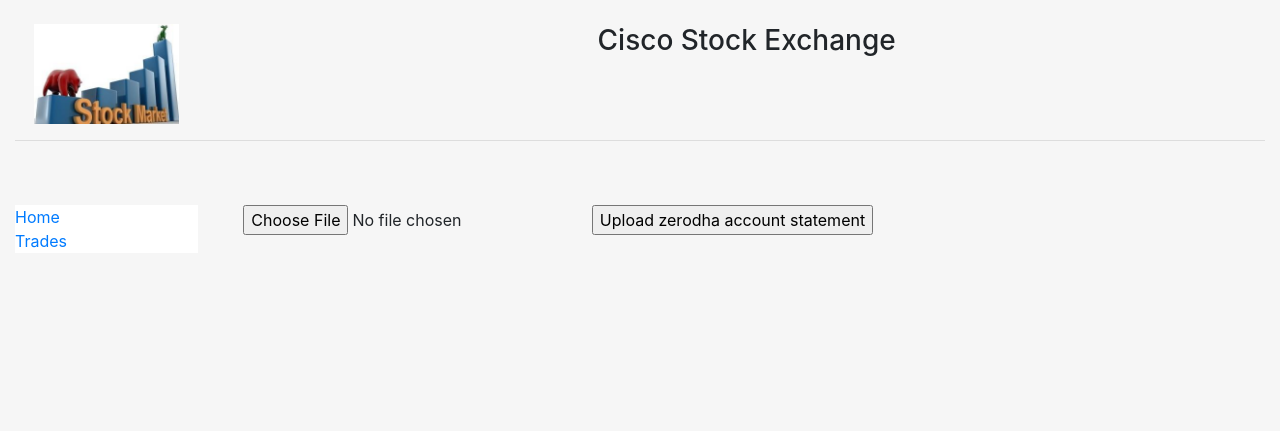
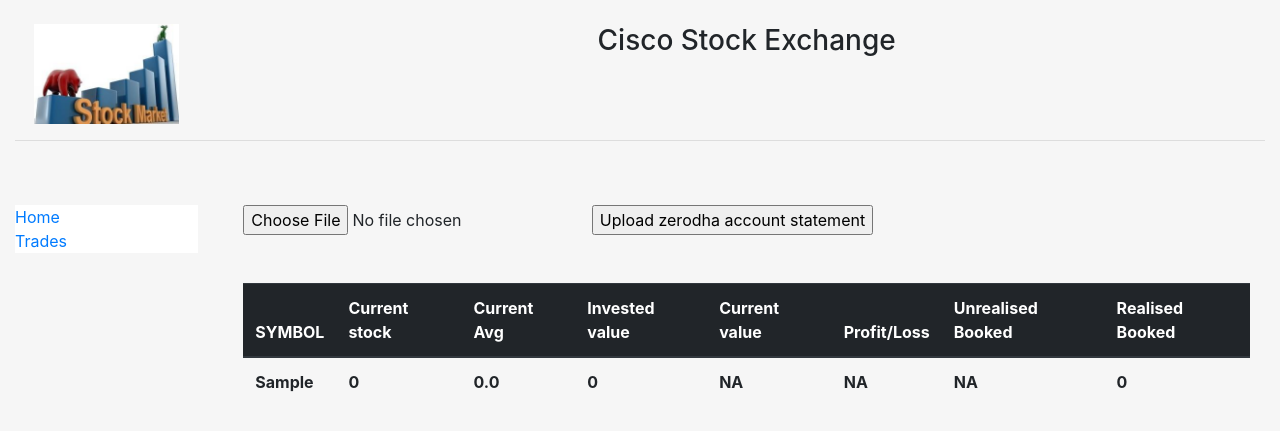
Before and after one commit to agrawalbansal88/first_django, a Django app: page / in a window 1280 px wide. Shown: the top 431 px of the page. Run offline with Django 3.2, Linux system fonts and the light colour scheme; tables that the repository leaves empty hold one stand-in row (values such as "Sample post"); lists and menus that the app fills with data are empty; some libraries are stand-ins or nearby versions.

Commit message:
Added all stock data on HOME page

```diff
--- a/firstDjango/personal/templates/personal/home.html
+++ b/firstDjango/personal/templates/personal/home.html
@@ -6,6 +6,35 @@
   <input type="file" name="zerodha_file" id="zerodha_file">
   <input type="submit", value="Upload zerodha account statement">
 </form>
+<br>
+<br>
 {{ parse_result |safe }}
-{{ data_df|safe }}
+{% if all_stock_data %}
+<table class="table">
+  <thead class="thead-dark">
+  <tr>
+    <th scope="col">SYMBOL</th>
+    <th scope="col">Current stock</th>
+    <th scope="col">Current Avg</th>
+    <th scope="col">Invested value</th>
+    <th scope="col">Current value</th>
+    <th scope="col">Profit/Loss</th>
+    <th scope="col">Unrealised Booked</th>
+    <th scope="col">Realised Booked</th>
+  </tr>
+   </thead>
+{%  for stock_data in all_stock_data %}
+  <tr>
+    <th scope="row">{{ stock_data.tradingsymbol }}</th>
+    <th>{{ stock_data.current_count }}</th>
+    <th>{{ stock_data.current_avg_price}}</th>
+    <th>{{ stock_data.current_total_val}}</th>
+    <th>NA</th>
+    <th>NA</th>
+    <th>NA</th>
+    <th>{{ stock_data.profit_booked }}</th>
+  </tr>
+{% endfor %}
+</table>
+{% endif%}
 {% endblock %}
--- a/firstDjango/personal/views.py
+++ b/firstDjango/personal/views.py
@@ -14,12 +14,27 @@ def index(request):
         if list(data_df.columns.values) == EXPECTED_INPUT_PARAMS:
             process_data_df(data_df)
             parse_result = "<h4 style='color:MediumSeaGreen;'>Successfully Uploaded trade file...!!!</h4>"
-            return render(request, 'personal/home.html', {"data_df": data_df.to_html(), 'parse_result': parse_result})
+
+            trade_objs = TradeModel.objects.all()
+            tradingsymbols = sorted(set([trade_obj.tradingsymbol for trade_obj in trade_objs]))
+            all_stock_data = []
+            for tradesymbol in tradingsymbols:
+                all_stock_data.append(get_analyzed_data(tradesymbol))
+
+            return render(request, 'personal/home.html', {"data_df": data_df.to_html(),
+                                                          'parse_result': parse_result,
+                                                          'all_stock_data':all_stock_data})
         else:
             parse_result = "<h4 style='color:Tomato;'>ERROR while processing trade file...!!!</h4>"
             return render(request, 'personal/home.html', {'parse_result':parse_result})
     else:
-        return render(request, 'personal/home.html')
+        trade_objs = TradeModel.objects.all()
+        tradingsymbols = sorted(set([trade_obj.tradingsymbol for trade_obj in trade_objs]))
+        all_stock_data = []
+        for tradesymbol in tradingsymbols:
+            all_stock_data.append(get_analyzed_data(tradesymbol))
+
+        return render(request, 'personal/home.html', {'all_stock_data':all_stock_data})
 
 
 def contact(request):
@@ -36,8 +51,14 @@ def contact(request):
 
 
 def create_trade_specfic_response(selected_stock):
+    trade_dict = get_analyzed_data(selected_stock)
+    trade_dict['Ankur'] = get_html(selected_stock)
+    return trade_dict
+
+def get_analyzed_data(selected_stock):
     trade_objs = TradeModel.objects.all()
     selected_trades = [trade_obj.__dict__ for trade_obj in trade_objs if trade_obj.tradingsymbol == selected_stock]
+
     tradingsymbols = sorted(set([trade_obj.tradingsymbol for trade_obj in trade_objs]))
 
     new_trade_list = []
@@ -65,10 +86,9 @@ def create_trade_specfic_response(selected_stock):
                     'current_count': current_count,
                     'current_total_val': current_total_val,
                     'current_avg_price': current_avg_price,
-                    'profit_booked':profit_booked,
-                    'Ankur': get_html(selected_trades, selected_stock)}
+                    'profit_booked':profit_booked}
+
     return trade_dict
-
 
 def process_data_df(data_df):
     TradeModel.objects.all().delete()
@@ -91,8 +111,11 @@ def process_data_df(data_df):
 #KEy: 125NKNLM9FJ2XONC https://www.alphavantage.co/support/#api-key
 #https://github.com/madhurrajn
 
-def get_html(selected_trades, selected_stock):
+def get_html(selected_stock):
     from nvd3 import lineWithFocusChart, scatterChart, lineChart
+    trade_objs = TradeModel.objects.all()
+    selected_trades = [trade_obj.__dict__ for trade_obj in trade_objs if trade_obj.tradingsymbol == selected_stock]
+
     # chart = lineWithFocusChart(name='lineWithFocusChart', x_is_date=True, x_axis_format="%d %b %Y", height=400, width=1000)
     chart = scatterChart(name='scatterChart', x_is_date=True, x_axis_format="%d %b %Y", height=400, width=1000)
     xdata = [1491004800000]
```
